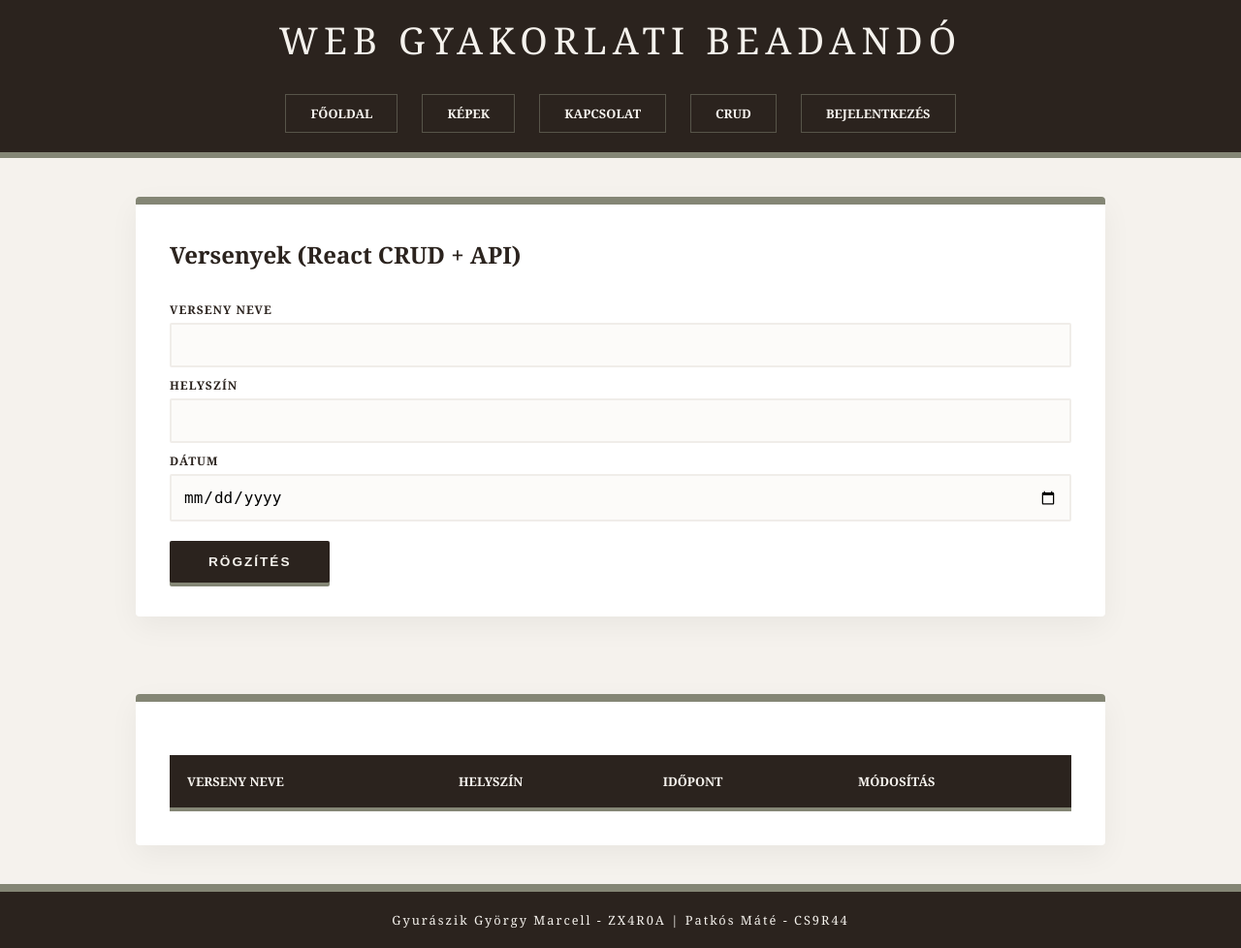
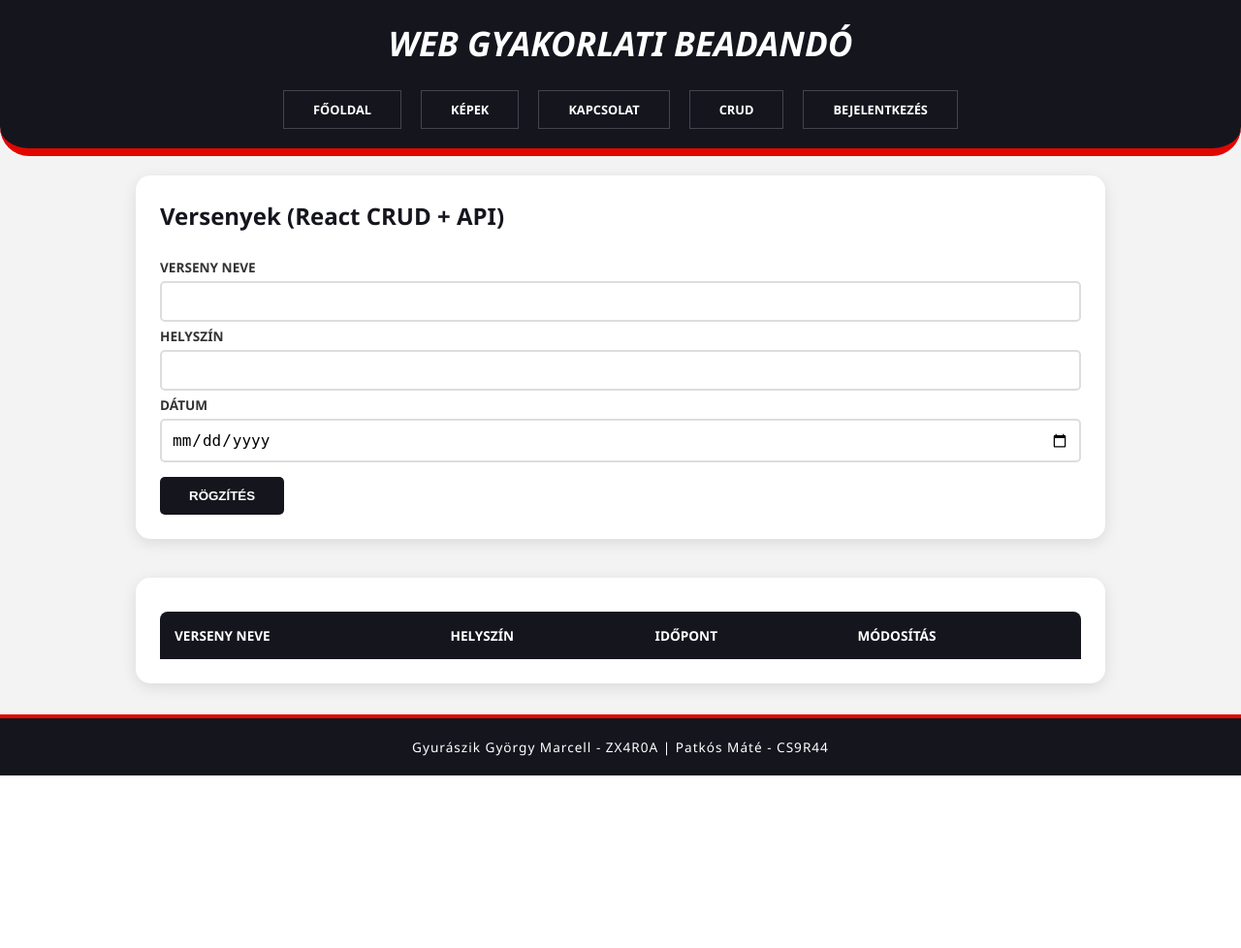
Before and after one commit to ItsGyura/WebGyakBeadando, a PHP site: page /Eddigi/Crud.html in a window 1280 px wide. Shown: the whole page at 97% size. After the commit the page ends 800 px from the top, so only its background shows below. Run offline with PHP 8.4, Linux system fonts and the light colour scheme; data that the repository does not hold is empty.

Commit message:
vissza f1 re

```diff
--- a/Eddigi/style.css
+++ b/Eddigi/style.css
@@ -12,9 +12,9 @@ body {
     display: flex;
     flex-direction: column;
     min-height: 100vh;
-    font-family: 'Georgia', serif;
-    background-color: #f5f2ed;
-    color: #2b231e;
+    font-family: 'Segoe UI', Roboto, sans-serif;
+    background-color: #f3f3f3;
+    color: #15151e;
 }
 
 #root {
@@ -24,157 +24,163 @@ body {
 }
 
 header {
-    background-color: #2b231e;
+    background-color: #15151e;
     padding: 15px 20px;
     text-align: center;
-    border-bottom: 6px solid #848675;
+    border-bottom: 8px solid #e10600;
+    border-bottom-left-radius: 30px;
+    border-bottom-right-radius: 30px;
+    transition: border-radius 0.3s ease;
     flex-shrink: 0;
 }
 
 header h1 {
-    color: #f5f2ed;
-    font-size: 2.4rem;
-    font-weight: 400;
+    color: #ffffff;
+    font-size: 2.2rem;
+    font-weight: 900;
     text-transform: uppercase;
-    letter-spacing: 6px;
-    margin: 0 0 25px;
+    font-style: italic;
+    margin: 5px 0 20px;
+    cursor: default;
 }
 
 nav {
     display: flex;
     justify-content: center;
-    gap: 15px;
+    gap: 10px;
     flex-wrap: wrap;
 }
 
 header a {
-    color: #f5f2ed;
+    color: #ffffff;
     text-decoration: none;
     font-weight: bold;
     text-transform: uppercase;
     font-size: 0.8rem;
-    padding: 10px 25px;
+    padding: 10px 30px;
     margin: 5px;
-    border: 1px solid rgba(132, 134, 117, 0.5);
+    border: 1px solid rgba(255, 255, 255, 0.2);
     transition: all 0.3s ease;
     display: inline-block;
 }
 
 header a:hover {
-    background-color: #848675;
-    color: #2b231e;
-    border-color: #848675;
+    background-color: #e10600;
+    border-color: #e10600;
+    transform: skewX(-15deg);
+    color: #15151e;
 }
 
 main {
     flex: 1 0 auto;
 }
 
-.tablazat {
+.versenyek, .tablazat {
     max-width: 1000px;
-    margin: 40px auto;
+    margin: 20px auto;
     width: 90%;
     background: white;
-    padding: 35px;
-    border-radius: 4px;
-    box-shadow: 0 10px 30px rgba(0,0,0,0.05);
-    border-top: 8px solid #848675;
+    padding: 25px;
+    border-radius: 15px;
+    box-shadow: 0 4px 15px rgba(0,0,0,0.1);
 }
 
 label {
     display: block;
     font-weight: bold;
-    margin: 10px 0 5px;
+    margin: 5px 0;
     text-transform: uppercase;
-    font-size: 0.75rem;
-    color: #2b231e;
-    letter-spacing: 1px;
+    font-size: 0.85rem;
+    color: #333;
 }
 
 input[type="text"], input[type="date"] {
     width: 100%;
-    padding: 12px;
-    border: 2px solid #f0ede9;
-    background-color: #fcfbf9;
-    border-radius: 2px;
+    padding: 10px;
+    border: 2px solid #ddd;
+    border-radius: 5px;
     font-size: 1rem;
-    transition: all 0.3s;
+    transition: border-color 0.3s;
+    cursor:pointer;
 }
 
 input:focus {
     outline: none;
-    border-color: #848675;
+    border-color: #e10600;
 }
 
 input[type="submit"], .gomb {
-    background-color: #2b231e;
-    color: #f5f2ed;
-    padding: 14px 40px;
+    background-color: #15151e;
+    color: white;
+    padding: 12px 30px;
     border: none;
-    border-radius: 2px;
+    border-radius: 5px;
     cursor: pointer;
     font-weight: bold;
     text-transform: uppercase;
-    font-size: 0.85rem;
-    letter-spacing: 2px;
-    transition: all 0.3s;
-    margin-top: 20px;
-    box-shadow: 0 4px 0 #848675;
+    transition: background 0.3s;
+    margin-top: 15px;
 }
 
 input[type="submit"]:hover, .gomb:hover {
-    background-color: #848675;
-    color: #2b231e;
-    box-shadow: 0 4px 0 #2b231e;
+    background-color: #e10600;
+    color: #15151e;
 }
 
 table {
     width: 100%;
     border-collapse: collapse;
-    margin-top: 20px;
+    margin-top: 10px;
 }
 
+table#lista thead tr th:first-child { border-top-left-radius: 8px; }
+table#lista thead tr th:last-child { border-top-right-radius: 8px; }
+
 th {
-    background-color: #2b231e;
-    color: #f5f2ed;
+    background-color: #15151e;
+    color: white;
     text-transform: uppercase;
-    font-size: 0.8rem;
-    padding: 18px;
+    font-size: 0.85rem;
+    padding: 15px;
     text-align: left;
-    border-bottom: 4px solid #848675;
 }
 
 td {
-    padding: 15px 18px;
-    border-bottom: 1px solid #f0ede9;
+    padding: 12px 15px;
+    border-bottom: 1px solid #ddd;
+    cursor: default;
 }
 
-tr:hover {
-    background-color: #f9f8f4;
+tr:hover { background-color: #f9f9f9; }
+
+.ellenorzes {
+    color: #e10600;
+    margin-left: 10px;
+    font-size: 0.8rem;
+    font-style: italic;
 }
+
+.hide { display: none; }
 
 footer {
     padding: 20px;
-    background-color: #2b231e;
-    color: #f5f2ed;
+    background-color: #15151e;
+    color: #ffffff;
     text-align: center;
-    font-size: 0.8rem;
-    border-top: 8px solid #848675;
-    letter-spacing: 2px;
+    font-size: 0.85rem;
+    border-top: 4px solid #e10600;
+    letter-spacing: 1px;
     flex-shrink: 0;
     margin-top: auto;
 }
 
-a#modosit, a#torol, a#regisztral, a#megse {
-    color: #2b231e;
+a#modosit, a#torol,a#regisztral,a#megse {
+    color: #15151e;
     text-decoration: none;
-    font-weight: 800;
-    text-transform: uppercase;
-    font-size: 0.75rem;
+    font-weight: bold;
     transition: color 0.3s ease;
-    margin-left:10px;
 }
 
-a#modosit:hover, a#torol:hover, a#regisztral:hover, a#megse:hover {
-    color: #848675;
-}
+td a#modosit { margin-right: 10px; }
+a#regisztral, a#megse { margin-left: 10px; }
+a#modosit:hover, a#torol:hover, a#regisztral:hover,a#megse:hover { color: #e10600; }
```
